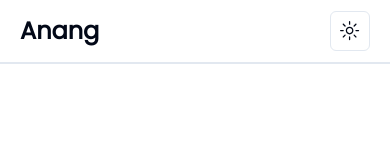
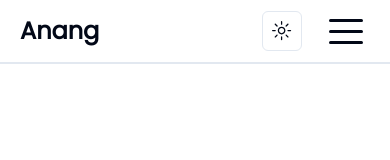
Before and after one commit to Anang20/anang-syah, a Next.js app: page / in a window 390 px wide. Shown: the top 160 px of the page. Built offline with nearby package versions, Linux system fonts and the light colour scheme.

Commit message:
chore: add hamburger menu

```diff
--- a/package.json
+++ b/package.json
@@ -41,6 +41,8 @@
     "date-fns": "^2.30.0",
     "eslint": "8.48.0",
     "eslint-config-next": "13.4.19",
+    "framer-motion": "^10.16.5",
+    "hamburger-react": "^2.5.0",
     "lucide-react": "^0.274.0",
     "next": "13.4.19",
     "next-themes": "^0.2.1",
--- a/src/components/fragments/NavMenu.tsx
+++ b/src/components/fragments/NavMenu.tsx
@@ -12,9 +12,11 @@ import {
 } from "@/components/ui/navigation-menu";
 import { ThemeModeButton } from "@/components/ui/theme-mode-button";
 import { useEffect, useState } from "react";
+import { Divide as Hamburger } from 'hamburger-react'
 
 const NavMenu = () => {
   const [isVisible, setIsVisible] = useState(true);
+  const [isOpen, setIsOpen] = useState(false);
   let prevScrollPos = 0;
 
   const handleScroll = () => {
@@ -44,7 +46,10 @@ const NavMenu = () => {
           </NavigationMenuItem>
         ))}
       </NavigationMenuList>
-      <ThemeModeButton />
+      <div className="flex gap-5 items-center">
+        <ThemeModeButton />
+        <Hamburger toggled={isOpen} onToggle={setIsOpen} size={35} easing="ease-out" hideOutline={false} rounded/>
+      </div>
     </NavigationMenu>
   );
 };
```
Also changed, not shown: 1 other file (tests, documents, lock files or other folders).
